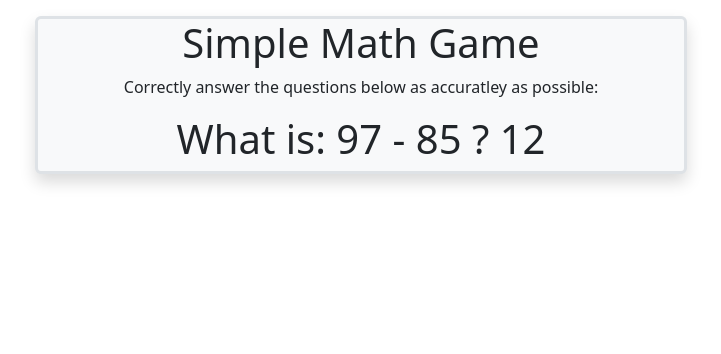
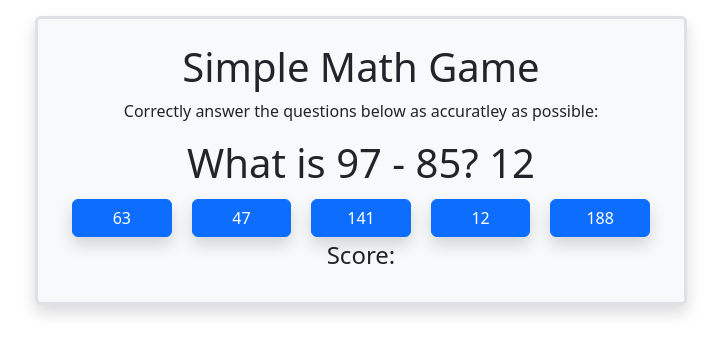
Before and after one commit to DallasLaComb/Simple-Math-Game, a plain HTML site: page simple-math-game.html in a window 1280 px wide. Shown: the whole page, without its empty margins (279-1000 px from the left). Drawn offline with nearby package versions, Linux system fonts and the light colour scheme.

Commit message:
works for most part now

```diff
--- a/js/simple-math-game.js
+++ b/js/simple-math-game.js
@@ -2,41 +2,80 @@
 // Returns the Answer to the random question.
 function randomQuestion(lowestNum, highestNum) {
 // randomNumber1 gets a random number between 11 and 100 (including 11 and 100)
-    let randomNumber1 = getRandomInt(lowestNum+1, highestNum);
+    let randomNumber1 = getRandomInt(lowestNum + 1, highestNum);
 // randomNumber2 gets a random number between 10 and 99 (including 10 and 99)
-    let randomNumber2 = getRandomInt(lowestNum, highestNum-1);
+    let randomNumber2 = getRandomInt(lowestNum, highestNum - 1);
 // Recursion to make sure that number 2 is never bigger than number 1.
     if (randomNumber2 > randomNumber1) {
         console.log("IN IF STATEMENT AT SOME POINT");
-        return randomQuestion(lowestNum,highestNum);
+        return randomQuestion(lowestNum, highestNum);
     } else {
         console.log("IN ELSE STATEMENT");
 
-    let answer = (randomNumber1-randomNumber2);
+        let answer = (randomNumber1 - randomNumber2);
 
-    console.log("In randQuest: " + [answer,randomNumber1,randomNumber2]);
-    return [answer, randomNumber1, randomNumber2];
+        console.log("In randQuest: " + [answer, randomNumber1, randomNumber2]);
+        return [answer, randomNumber1, randomNumber2];
     }
 }
+
 // Function just to simplify getting whole numbers (ints)
 function getRandomInt(min, max) {
     min = Math.ceil(min);
     max = Math.floor(max);
     return Math.floor(Math.random() * (max - min + 1)) + min;
 }
+
 // End of generating random Question
 // =================================================================
-// Start of inserting random Answers
-// function randomAnswers(numOfAnswers){
-//     let randomAnswers = [];
-//     for(let i=0;i<numOfAnswers-1;i++){
-//         randomAnswers[i].append()
-//     }
-// }
-function mainDriver() {
-     let answer,number1,number2;
-    [answer,number1,number2]= randomQuestion(10,100);
-    $("#question").append(number1," - ",number2," ? ", answer);
+function shuffle(array) {
+    for (let i = array.length - 1; i > 0; i--) {
+        const j = Math.floor(Math.random() * (i + 1));
+        [array[i], array[j]] = [array[j], array[i]];
+    }
+    return array;
+}
+let currentAnswer;  // Global variable to hold the current answer
+
+function randomAnswers(){
+    let answer, number1, number2;
+    [answer, number1, number2] = randomQuestion(10, 100);
+    $("#question").text(`${number1}  -  ${number2}? ${answer}`);
+    let answerArray=[];
+    for (let i = 0; i < 4; i++) {
+        answerArray.push(getRandomInt(10, 200));
+    }
+    answerArray.push(answer);
+    answerArray = shuffle(answerArray);
+    $('.answer-container').empty();
+    for (let i = 0; i < answerArray.length; i++) {
+        $(".answer-container").append("<button class='shadow btn btn-primary rounded answer button col-sm-2 mx-auto m-1'>" + answerArray[i] + "</button>")
+    }
+    currentAnswer = answer;  // Set the global variable to the current answer
 }
 
+function mainDriver() {
+    randomAnswers();
+
+    let scoreNum = 0;
+    let outOfScore = 0;
+
+    // Attach the click event listener to the parent element, '.answer-container',
+    // and use event delegation to handle clicks on '.answer' buttons
+    $(".answer-container").on('click', '.answer', function () {
+        if($(this).text().includes(currentAnswer.toString())){  // Updated line
+            $(".correctnessCheck").html("<h4>Correct!</h4>")
+            outOfScore++;
+            scoreNum++;
+            $(".score").html(scoreNum + "/" + outOfScore);  // Updated line
+            randomAnswers();
+        }
+        else {
+            $(".correctnessCheck").html("<h4>Wrong!</h4>")
+            outOfScore++;
+            $(".score").html(scoreNum + "/" + outOfScore);
+            randomAnswers();
+        }
+    });
+}
 mainDriver();
--- a/simple-math-game.html
+++ b/simple-math-game.html
@@ -9,11 +9,16 @@
 </head>
 <body>
 <div class="row">
-    <div class="col-6 mx-auto border border-3  rounded text-center bg-light shadow mt-3">
+    <div class="p-4 col-6 mx-auto border border-3  rounded text-center bg-light shadow mt-3">
         <h1>Simple Math Game</h1>
         <p>Correctly answer the questions below as accuratley as possible:</p>
-        <h1>What is: <span id="question"></span></h1>
-        <div class="row answer-container">
+        <h1>What is <span id="question"></span></h1>
+        <div class="row answer-container  mx-auto">
+        </div>
+        <div class="row correctnessCheck">
+        </div>
+         <div class="row">
+             <h4>Score: <span class="score"></span></h4>
         </div>
     </div>
 </div>
```
